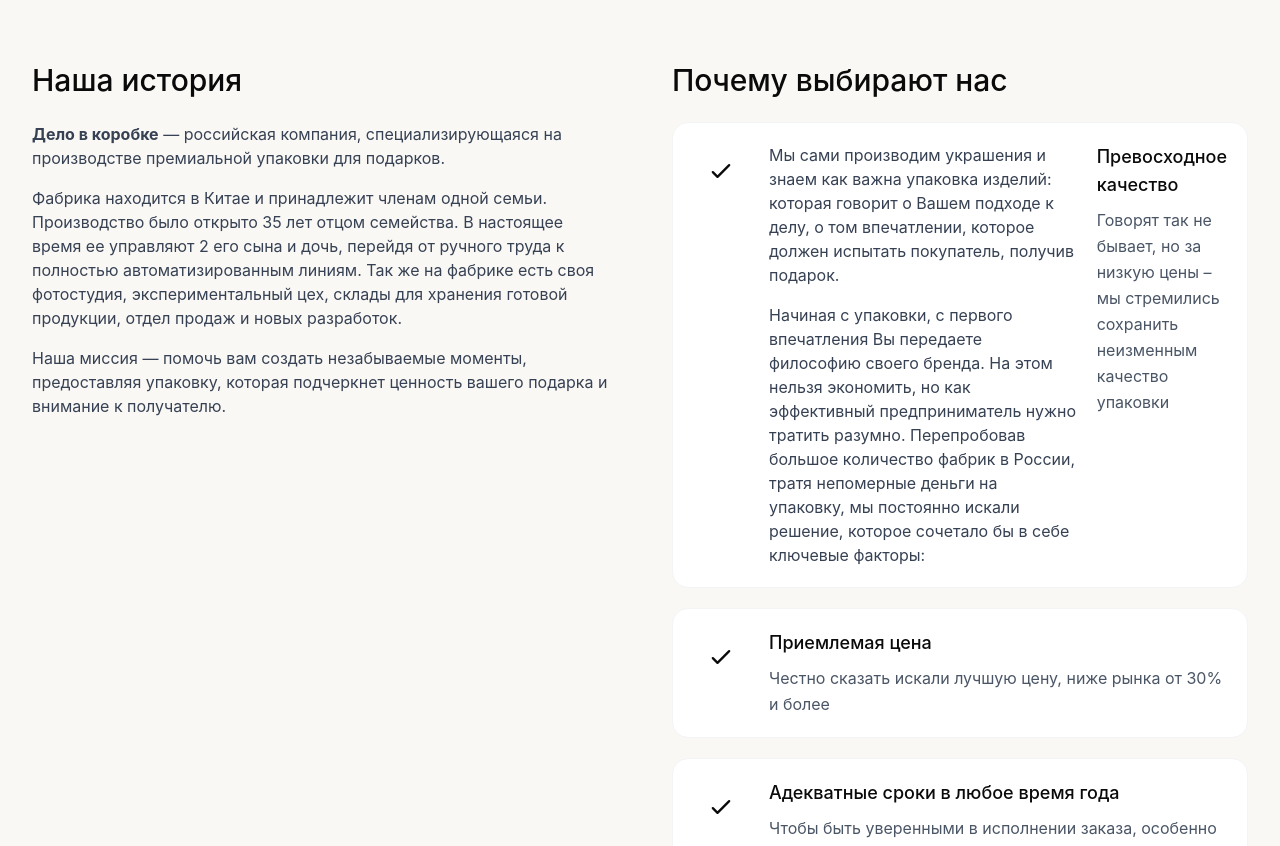
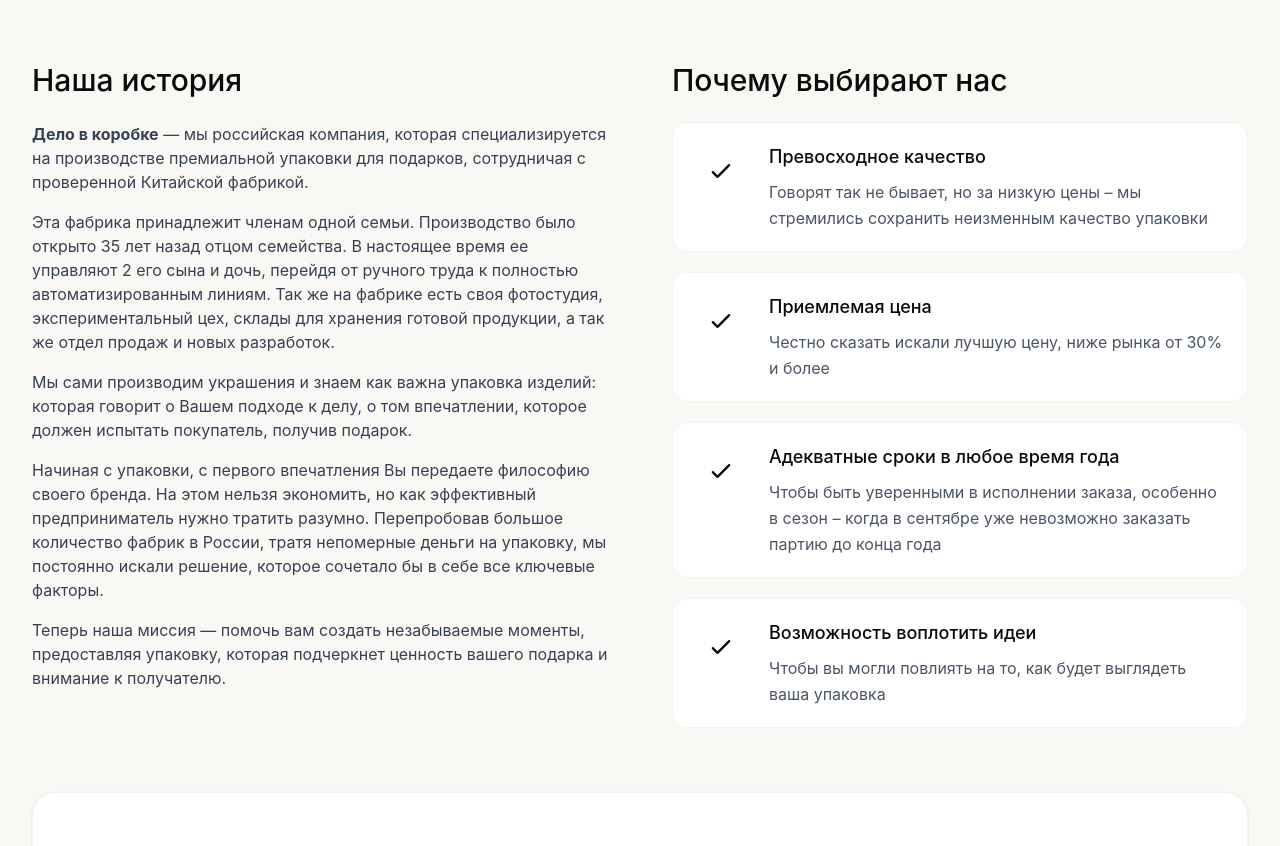
Before and after one commit to Ang1983/online_store_for_packaging, a React (Vite) app: page /about in a window 1280 px wide. Shown: the part 480-1326 px from the top of the page. Built offline with nearby package versions, Linux system fonts and the light colour scheme.

Commit message:
Update AboutPage.tsx

```diff
--- a/src/app/components/AboutPage.tsx
+++ b/src/app/components/AboutPage.tsx
@@ -36,17 +36,28 @@
             <h2 className="text-3xl mb-6">Наша история</h2>
             <div className="space-y-4 text-gray-700">
               <p>
-                <strong>Дело в коробке</strong> — российская компания, специализирующаяся на производстве
-                премиальной упаковки для подарков.
+                <strong>Дело в коробке</strong> — мы российская компания, которая специализируется на производстве
+                премиальной упаковки для подарков, сотрудничая с проверенной Китайской фабрикой.
               </p>
               <p>
-                Фабрика находится в Китае и принадлежит членам одной семьи.
-                Производство было открыто  35 лет отцом семейства.
+                Эта фабрика принадлежит членам одной семьи.
+                Производство было открыто  35 лет назад отцом семейства.
                 В настоящее время ее управляют 2 его сына и дочь, перейдя от ручного труда к полностью автоматизированным линиям.
-                Так же на фабрике есть своя фотостудия, экспериментальный цех, склады для хранения готовой продукции, отдел продаж и новых разработок.
+                Так же на фабрике есть своя фотостудия, экспериментальный цех, склады для хранения готовой продукции, а так же отдел продаж и новых разработок.
               </p>
               <p>
-                Наша миссия — помочь вам создать незабываемые моменты, предоставляя упаковку,
+                Мы сами производим украшения и знаем как важна упаковка изделий:
+                которая говорит о Вашем подходе к делу, о том впечатлении,
+                которое должен испытать покупатель, получив подарок.
+              </p>
+              <p>
+                Начиная с упаковки, с первого впечатления Вы передаете философию своего бренда.
+                На этом нельзя экономить, но как эффективный предприниматель нужно тратить разумно.
+                Перепробовав большое количество фабрик в России,
+                тратя непомерные деньги на упаковку, мы постоянно искали решение, которое сочетало бы в себе все ключевые факторы.
+              </p>
+              <p>
+                Теперь наша миссия — помочь вам создать незабываемые моменты, предоставляя упаковку,
                 которая подчеркнет ценность вашего подарка и внимание к получателю.
               </p>
             </div>
@@ -61,19 +72,7 @@
                     <path strokeLinecap="round" strokeLinejoin="round" strokeWidth={2} d="M5 13l4 4L19 7" />
                   </svg>
                 </div>
-                <div className="space-y-4 text-gray-700">
-                  <p>
-                    Мы сами производим украшения и знаем как важна упаковка изделий:
-                    которая говорит о Вашем подходе к делу, о том впечатлении,
-                    которое должен испытать покупатель, получив подарок.
-                  </p>
-                  <p>
-                    Начиная с упаковки, с первого впечатления Вы передаете философию своего бренда.
-                    На этом нельзя экономить, но как эффективный предприниматель нужно тратить разумно.
-                    Перепробовав большое количество фабрик в России,
-                    тратя непомерные деньги на упаковку, мы постоянно искали решение, которое сочетало бы в себе ключевые факторы:
-                  </p>
-                </div>
+
                 <div>
                   <h3 className="mb-2 text-lg">Превосходное качество</h3>
                   <p className="text-gray-600 leading-relaxed">
```
